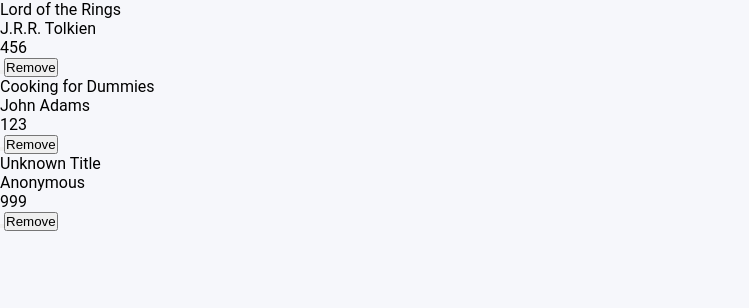
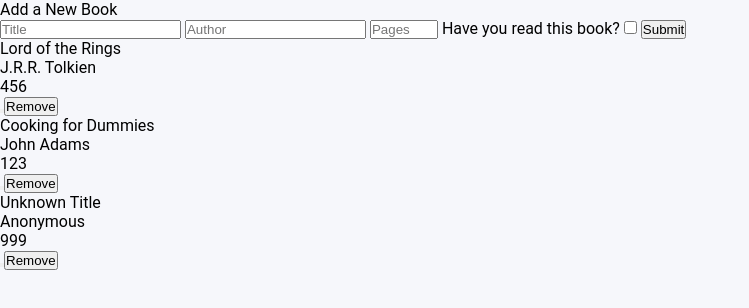
Before and after one commit to jakemcco/odin-library, a plain HTML site: page index.html in a window 1280 px wide. Shown: the whole page, without its empty margins (0-749 px from the left). Drawn offline with Linux system fonts and the light colour scheme.

Commit message:
Create form elements for add new book

```diff
--- a/index.html
+++ b/index.html
@@ -9,6 +9,42 @@
     <script src="library.js" defer></script>
 </head>
 <body>
+    <div id="add-book-form-container">
+        <form id="add-book-form">
+            <legend>Add a New Book</legend>
+            <label for = "book-title"></label>
+            <input
+                type = "text"
+                id = "book-title"
+                placeholder = "Title"
+                required
+                maxlength = "99"
+            />
+            <label for = "book-author"></label>
+            <input
+                type = "text"
+                id = "book-author"
+                placeholder = "Author"
+                required
+                maxlength = "99"
+            />
+            <label for = "book-pagecount"></label>
+            <input
+                type = "number"
+                id = "book-pagecount"
+                placeholder = "Pages"
+                required
+                min = 0
+                max = "9999"
+            />
+            <label for = "book-is-read-status">Have you read this book?</label>
+            <input
+                type = "checkbox"
+                id = "book-is-read-status"
+            />
+            <button class="btn" type="submit">Submit</button>
+        </form>
+    </div>
     <div id="library-grid">
 
     </div>
--- a/library.js
+++ b/library.js
@@ -3,14 +3,16 @@
 // User inputs
 
 // inputHandler
-
 // createNewItemCard
 // addItemCard
 // removeItemCard
-
 // updateDisplay
 
 const libraryGrid = document.getElementById('library-grid');
+const addBookForm = document.getElementById('add-book-form');
+
+
+
 
 function clearLibraryGrid() {
     libraryGrid.innerHTML = ''
@@ -55,12 +57,12 @@ function createBookCard(book) {
                     })
     const bookReadStatusBtn = Object.assign(document.createElement('button'),
                     {
-                    classList: 'btn-read-status',
+                    classList: 'btn btn-read-status',
                     onclick: toggleReadStatus
                     })
     const removeBookBtn = Object.assign(document.createElement('button'),
                     {
-                    classList: 'btn-remove-book',
+                    classList: 'btn btn-remove-book',
                     onclick: removeBook,
                     textContent: 'Remove'
                     })
```
